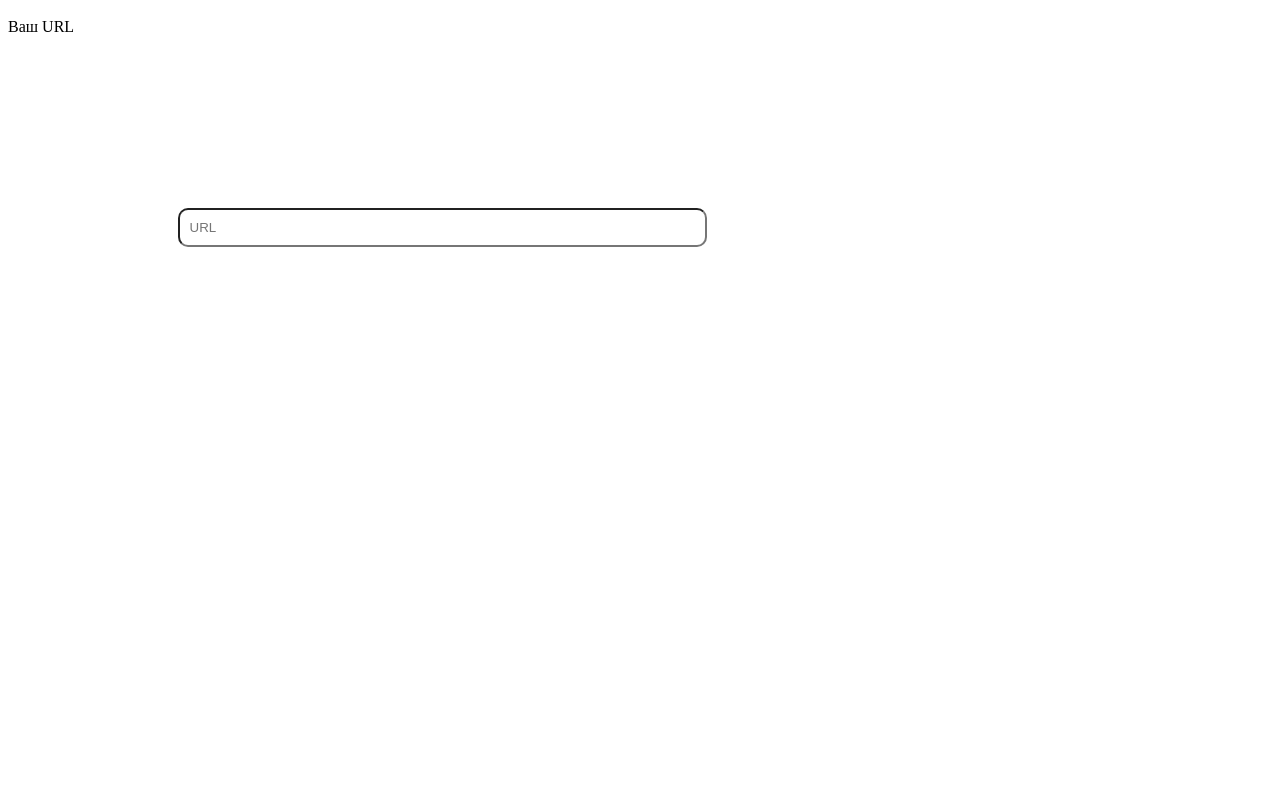
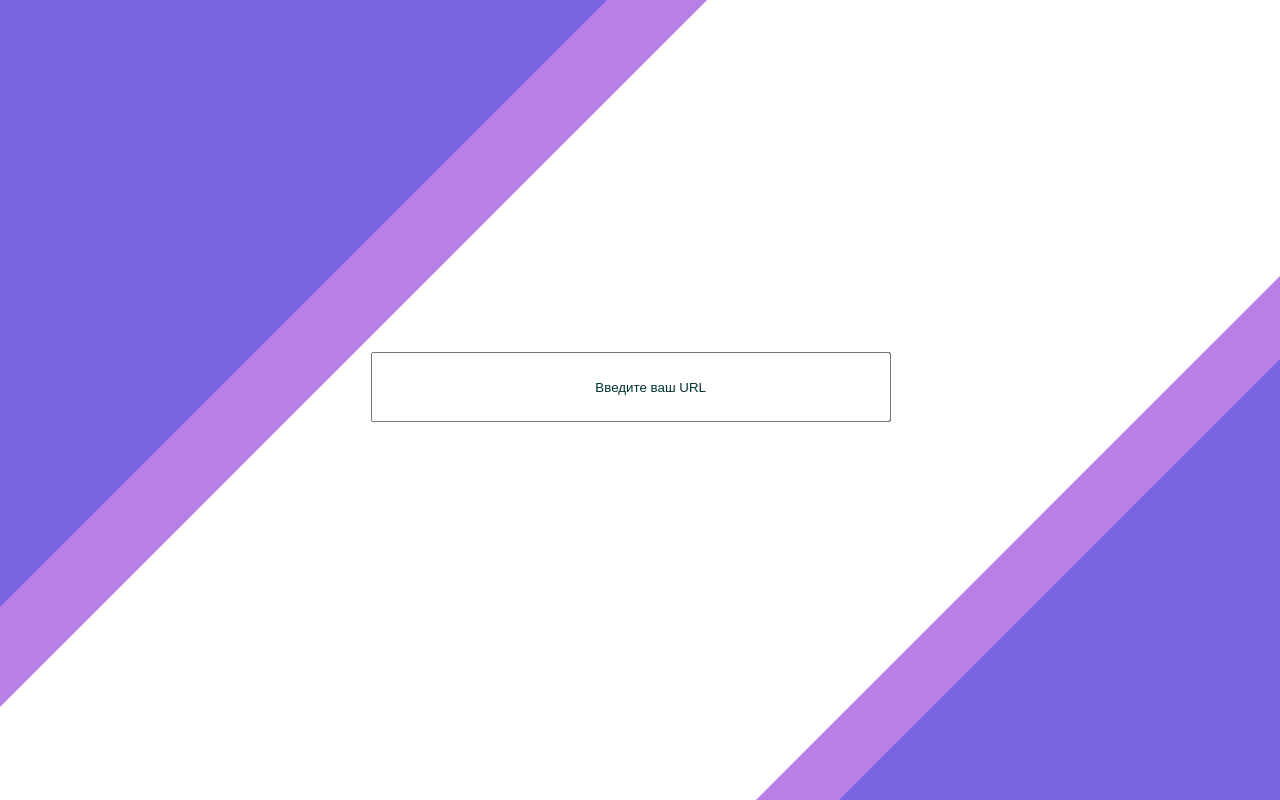
Before and after one commit to LarSyMain/ShortLinks, a plain HTML site: page Static/index.html in a window 1280 px wide. Drawn offline with Linux system fonts and the light colour scheme.

Commit message:
modified:   Static/index.html 	modified:   Static/style.css 	modified:   main.py

```diff
--- a/Static/index.html
+++ b/Static/index.html
@@ -8,10 +8,33 @@
 </head>
 <body>
     <div class="text-field">
-        <label class="text-field__label" for="URL">Ваш URL</label>
-        <input class="text-field__input" type="text" name="URLold" id="URLold" placeholder="URL">
+        <!--<label class="text-field__label" for="URL">Ваш URL</label>-->
+        <input class="text-field__input" type="text" name="URLold" id="URLold" placeholder="Введите ваш URL">
     </div>
 
+
+
+<div class="Parent">
+    <div class="block_one">
+        <div class="svg_div_one"><svg xmlns="http://www.w3.org/2000/svg" viewBox="0 0 1440 250"><path fill="#FFFFF" fill-opacity="1" d="M0,224L20,218.7C40,213,80,203,120,197.3C160,192,200,192,240,202.7C280,213,320,235,360,234.7C400,235,440,213,480,213.3C520,213,560,235,600,229.3C640,224,680,192,720,192C760,192,800,224,840,229.3C880,235,920,213,960,202.7C1000,192,1040,192,1080,165.3C1120,139,1160,85,1200,85.3C1240,85,1280,139,1320,149.3C1360,160,1400,128,1420,112L1440,96L1440,320L1420,320C1400,320,1360,320,1320,320C1280,320,1240,320,1200,320C1160,320,1120,320,1080,320C1040,320,1000,320,960,320C920,320,880,320,840,320C800,320,760,320,720,320C680,320,640,320,600,320C560,320,520,320,480,320C440,320,400,320,360,320C320,320,280,320,240,320C200,320,160,320,120,320C80,320,40,320,20,320L0,320Z"></path></svg></div>
+    </div>
+
+
+    <div class="block_two">
+        <div class="svg_div_two"><svg xmlns="http://www.w3.org/2000/svg" viewBox="0 0 1440 250"><path fill="#FFFF" fill-opacity="1" d="M0,224L20,218.7C40,213,80,203,120,197.3C160,192,200,192,240,202.7C280,213,320,235,360,234.7C400,235,440,213,480,213.3C520,213,560,235,600,229.3C640,224,680,192,720,192C760,192,800,224,840,229.3C880,235,920,213,960,202.7C1000,192,1040,192,1080,165.3C1120,139,1160,85,1200,85.3C1240,85,1280,139,1320,149.3C1360,160,1400,128,1420,112L1440,96L1440,320L1420,320C1400,320,1360,320,1320,320C1280,320,1240,320,1200,320C1160,320,1120,320,1080,320C1040,320,1000,320,960,320C920,320,880,320,840,320C800,320,760,320,720,320C680,320,640,320,600,320C560,320,520,320,480,320C440,320,400,320,360,320C320,320,280,320,240,320C200,320,160,320,120,320C80,320,40,320,20,320L0,320Z"></path></svg></div>
+    </div>
+
+
+    <div class="block_three">
+        <div class="svg_div_three"><svg xmlns="http://www.w3.org/2000/svg" viewBox="0 0 1440 250"><path fill="#FFFF" fill-opacity="1" d="M0,224L20,218.7C40,213,80,203,120,197.3C160,192,200,192,240,202.7C280,213,320,235,360,234.7C400,235,440,213,480,213.3C520,213,560,235,600,229.3C640,224,680,192,720,192C760,192,800,224,840,229.3C880,235,920,213,960,202.7C1000,192,1040,192,1080,165.3C1120,139,1160,85,1200,85.3C1240,85,1280,139,1320,149.3C1360,160,1400,128,1420,112L1440,96L1440,320L1420,320C1400,320,1360,320,1320,320C1280,320,1240,320,1200,320C1160,320,1120,320,1080,320C1040,320,1000,320,960,320C920,320,880,320,840,320C800,320,760,320,720,320C680,320,640,320,600,320C560,320,520,320,480,320C440,320,400,320,360,320C320,320,280,320,240,320C200,320,160,320,120,320C80,320,40,320,20,320L0,320Z"></path></svg></div>
+    </div>
+
+
+    <div class="block_four">
+        <div class="svg_div_four"><svg xmlns="http://www.w3.org/2000/svg" viewBox="0 0 1440 250"><path fill="#FFFF" fill-opacity="1" d="M0,224L20,218.7C40,213,80,203,120,197.3C160,192,200,192,240,202.7C280,213,320,235,360,234.7C400,235,440,213,480,213.3C520,213,560,235,600,229.3C640,224,680,192,720,192C760,192,800,224,840,229.3C880,235,920,213,960,202.7C1000,192,1040,192,1080,165.3C1120,139,1160,85,1200,85.3C1240,85,1280,139,1320,149.3C1360,160,1400,128,1420,112L1440,96L1440,320L1420,320C1400,320,1360,320,1320,320C1280,320,1240,320,1200,320C1160,320,1120,320,1080,320C1040,320,1000,320,960,320C920,320,880,320,840,320C800,320,760,320,720,320C680,320,640,320,600,320C560,320,520,320,480,320C440,320,400,320,360,320C320,320,280,320,240,320C200,320,160,320,120,320C80,320,40,320,20,320L0,320Z"></path></svg></div>
+    </div>
+
+</div>
     <script>
 
 
--- a/Static/style.css
+++ b/Static/style.css
@@ -1,11 +1,120 @@
+body, html {
+    margin: 0;
+    padding: 0;
+    overflow: hidden; /* Отключаем прокрутку */
+    height: 100%;
+    width: 100%;
+}
+
+.text-field{
+    position: absolute;
+    top: 30%;
+    left: 43%;
+    margin-right: -50%;
+    transform: translate(-70%, 70%);
+    width: 20%; height: 20%;
+    z-index: 300;
+}
+
+
 .text-field__input{
 
-    border-radius: 10px;
-    padding: 10px;
-    color:rgb(1, 7, 12);
-    width: 40%;
+    margin: 0;
+    width: 200%;
+    height: 40%;
+    z-index: 300;
+}
+
+::placeholder{
+    color: rgb(0, 51, 51);
+    padding: 43%;
+}
+
+.Parent {
+    display: flex;
+    margin: 0;
+    padding: 0;
     position: relative;
-    top: 200px;
-    left: 100px;
+    top: 0;
+    left: 0;
+    width: 100vw;  /* 100% ширины viewport */
+    height: 100vh; /* 100% высоты viewport */
+    box-sizing: border-box; /* чтобы padding не влиял на размеры */
+}
+
+.block_one{
+    display: flex;
+    margin: 0;
+    position: absolute;
+    border: 500px solid rgba(0, 153, 224, 0.5);
+    top:-600px;
+    left: -500px;
+    transform: rotate(45deg);
+    z-index: 100;
+}
+
+.svg_div_one{
+    transform: rotate(315deg);
+    position: absolute;
+    top: 0;
+    left: 0;
+    border-bottom: -100px;
+    z-index: 110;
+}
+
+
+.block_two{
+    margin: 0;
+    position: absolute;
+    border: 500px solid rgba(117, 0, 212, 0.5);
+    top:-500px;
+    left: -500px;
+    transform: rotate(45deg);
+    z-index: 100;
+}
+
+
+.svg_div_two{
+    transform: rotate(315deg);
+    position: absolute;
+    top: -190px;
+    left: -770px;
+    z-index: 200;
+}
+
+.block_three{
+    margin: 0;
+    position: absolute;
+    border: 50vw solid rgba(0, 153, 224, 0.5);
+    top: 70%;
+    left: 55%;
+    transform: rotate(135deg);
 
 }
+
+.svg_div_three{
+    transform: rotate(135deg);
+    position: absolute;
+    top:-10px;
+    left: 830px;
+    border-bottom: -100px;
+    z-index: 90;
+}
+
+.block_four{
+    margin: 0;
+    position: absolute;
+    border: 60vw solid rgba(117, 0, 212, 0.5);
+    top: 63%;
+    left: 47%;
+    transform: rotate(135deg);
+    z-index: 100;
+}
+
+.svg_div_four{
+    transform: rotate(135deg);
+    position: absolute;
+    top: -500px;
+    left: 870px;
+    z-index: 200;
+}
```
Also changed, not shown: 1 other file.
